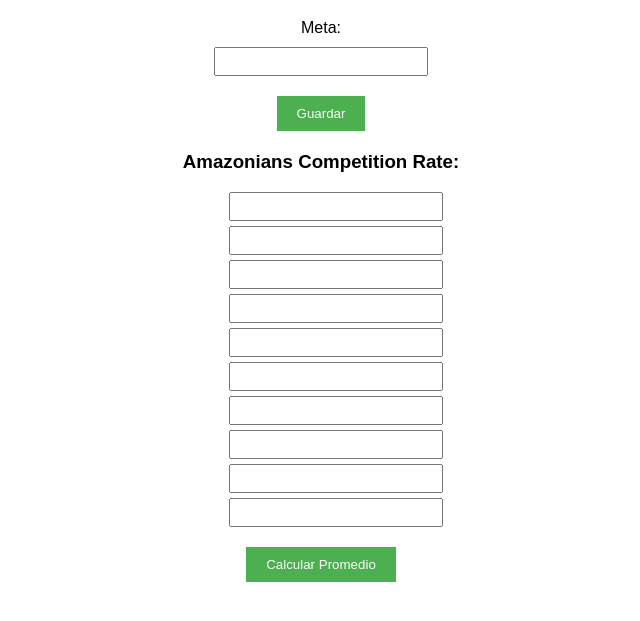
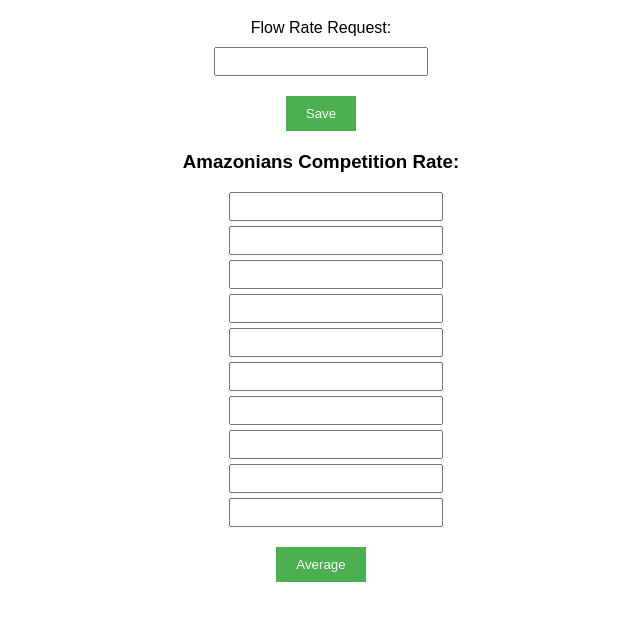
Before and after one commit to SergEduar/Prototype, a plain HTML site: page index.html in a window 1280 px wide. Shown: the part 81-702 px from the top of the page, without its empty margins (319-959 px from the left). Drawn offline with Linux system fonts and the light colour scheme.

Commit message:
Change To English

```diff
--- a/index.html
+++ b/index.html
@@ -9,9 +9,9 @@
   <div class="container">
     <h1>AmazoniansRates</h1>
     <div id="meta-container">
-      <label for="meta-input">Meta:</label>
+      <label for="meta-input">Flow Rate Request:</label>
       <input type="number" id="meta-input" class="input-field" min="0" step="0.01">
-      <button onclick="cambiarMeta()">Guardar</button>
+      <button onclick="cambiarMeta()">Save</button>
     </div>
     <div id="inputs-container">
       <h3>Amazonians Competition Rate:</h3>
@@ -28,7 +28,7 @@
         <li><input type="number" class="input-field" min="0" step="0.01"></li>
       </ol>
     </div>
-    <button onclick="calcularPromedio()">Calcular Promedio</button>
+    <button onclick="calcularPromedio()">Average</button>
     <div id="resultado" class="result"></div>
   </div>
 </body>
```
